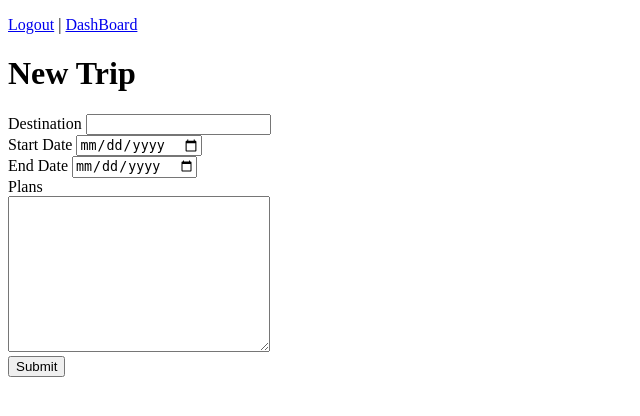
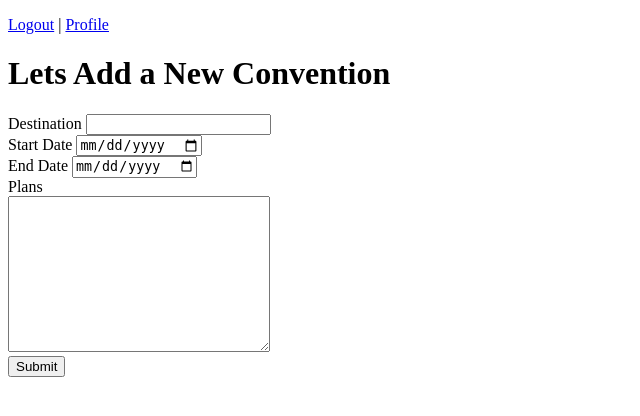
Before and after one commit to ryan-k-anderson/Coding-Dojo-Final, a Django app: page /new in a window 1280 px wide. Shown: the top 416 px of the page, without its empty margins (0-640 px from the left). Run offline with Django 3.2, Linux system fonts and the light colour scheme.

Commit message:
Added Table Data

```diff
--- a/hire/static/css/js/style.css
+++ /dev/null
@@ -1,4 +0,0 @@
-*{
-    margin: auto;
-    width: 970px;
-}
--- a/hire/templates/edit.html
+++ b/hire/templates/edit.html
@@ -7,7 +7,7 @@
     <title>Edit</title>
 </head>
 <body>
-    <p><a href="/logout">Logout</a> | <a href="/dashboard">DashBoard</a>
+    <p><a href="/logout">Logout</a> | <a href="/profile">Profile</a>
     <h1>Edit your conventions</h1>
 
     {% if messages %}
@@ -17,7 +17,7 @@
         {% endfor %}
     </ul>
     {% endif %}
-    <form action="/{{con}.id}}/update" method='POST'>
+    <form action="/{{con.id}}/update" method='POST'>
         {% csrf_token %}
         <div class="form-group">
             <label for="destination">Destination</label>
--- a/hire/templates/new.html
+++ b/hire/templates/new.html
@@ -4,11 +4,11 @@
     <meta charset="UTF-8">
     <meta http-equiv="X-UA-Compatible" content="IE=edge">
     <meta name="viewport" content="width=device-width, initial-scale=1.0">
-    <title>Document</title>
+    <title>Add A Convention</title>
 </head>
 <body>
-    <p><a href="/logout">Logout</a> | <a href="/dashboard">DashBoard</a>
-    <h1>New Trip</h1>
+    <p><a href="/logout">Logout</a> | <a href="/profile">Profile</a>
+    <h1>Lets Add a New Convention</h1>
 
     {% if messages %}
     <ul class='messages'>
--- a/hire/templates/profile.html
+++ b/hire/templates/profile.html
@@ -5,8 +5,6 @@
     <meta http-equiv="X-UA-Compatible" content="IE=edge">
     <meta name="viewport" content="width=device-width, initial-scale=1.0">
     <link rel="stylesheet" href="https://cdn.jsdelivr.net/npm/bootstrap@4.6.0/dist/css/bootstrap.min.css" integrity="sha384-B0vP5xmATw1+K9KRQjQERJvTumQW0nPEzvF6L/Z6nronJ3oUOFUFpCjEUQouq2+l" crossorigin="anonymous">
-    {% load static %}
-    <link rel="stylesheet" href="{% static '/css/style.css' %}">
     <title>Success</title>
 </head>
 <body>
@@ -25,7 +23,7 @@
             </tr>
         </thead>
         <tbody>
-        {% for trip in trips %}
+        {% for con in cons %}
             <tr>
                 <td>{{con.id}}</td>
                 <td>{{con.destination}}</td>
--- a/hire/views.py
+++ b/hire/views.py
@@ -12,8 +12,10 @@ def profile(request):
     if 'user_id' not in request.session:
         return redirect('/')
     this_user = User.objects.filter(id = request.session['user_id'])
+    this_con = Con.objects.all()
     context = {
-        'user': this_user[0]
+        'user': this_user[0],
+        'cons': this_con
     }
     return render (request, 'profile.html', context)
 
@@ -78,16 +80,16 @@ def create(request):
     return redirect('/profile')
 
 def con(request, con_id):
-    one_trip = Con.objects.get(id=con_id)
+    one_con = Con.objects.get(id=con_id)
     context = {
-    'trip': one_trip,
+    'con': one_con,
     }
-    return render(request, 'trip.html', context)
+    return render(request, 'convention.html', context)
 
-def edit(request, trip_id):
-    one_trip = Con.objects.get(id=trip_id)
+def edit(request, con_id):
+    one_con = Con.objects.get(id=con_id)
     context = {
-    'trip': one_trip
+    'con': one_con
     }
     return render(request, 'edit.html', context)
 
```
Also changed, not shown: hire/templates/convention.html (added, +23 -0 lines), db.sqlite3, hire/static/css/style.css (added), hire/static/js/main.js (added).
